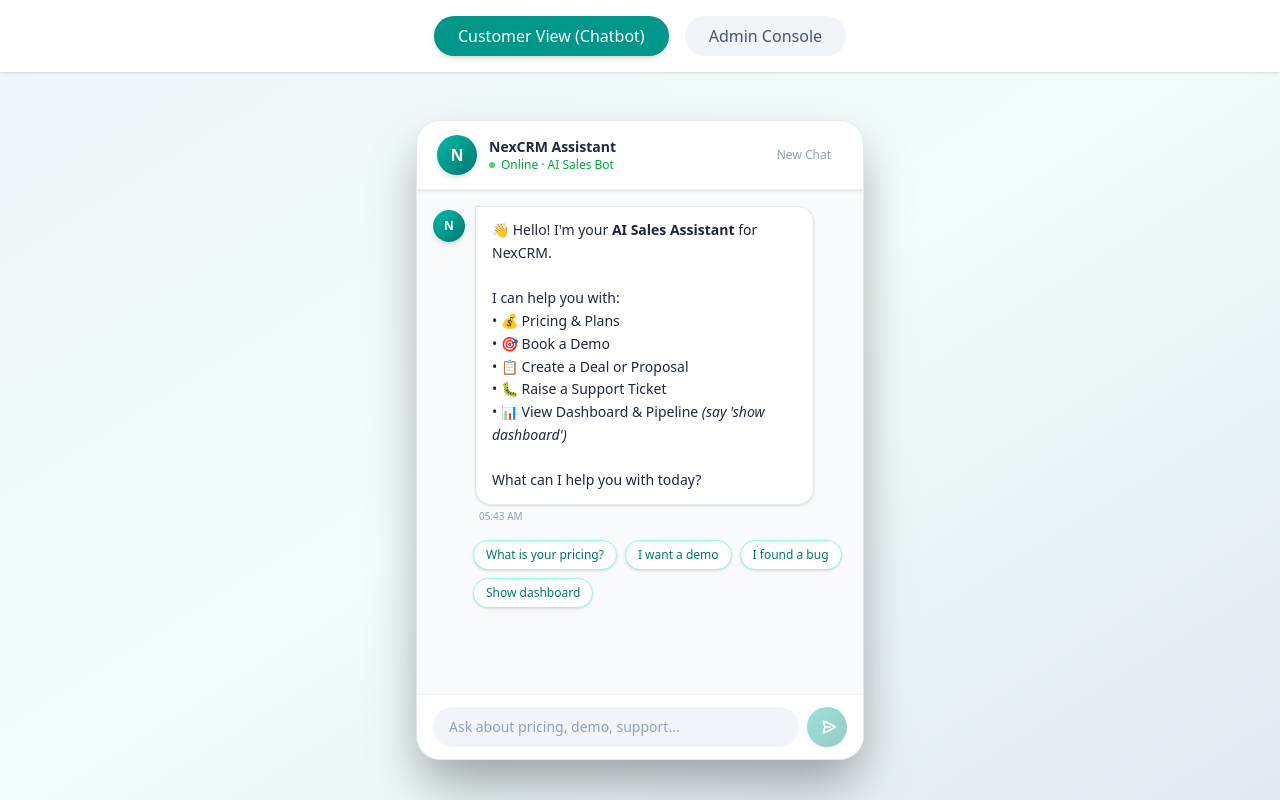
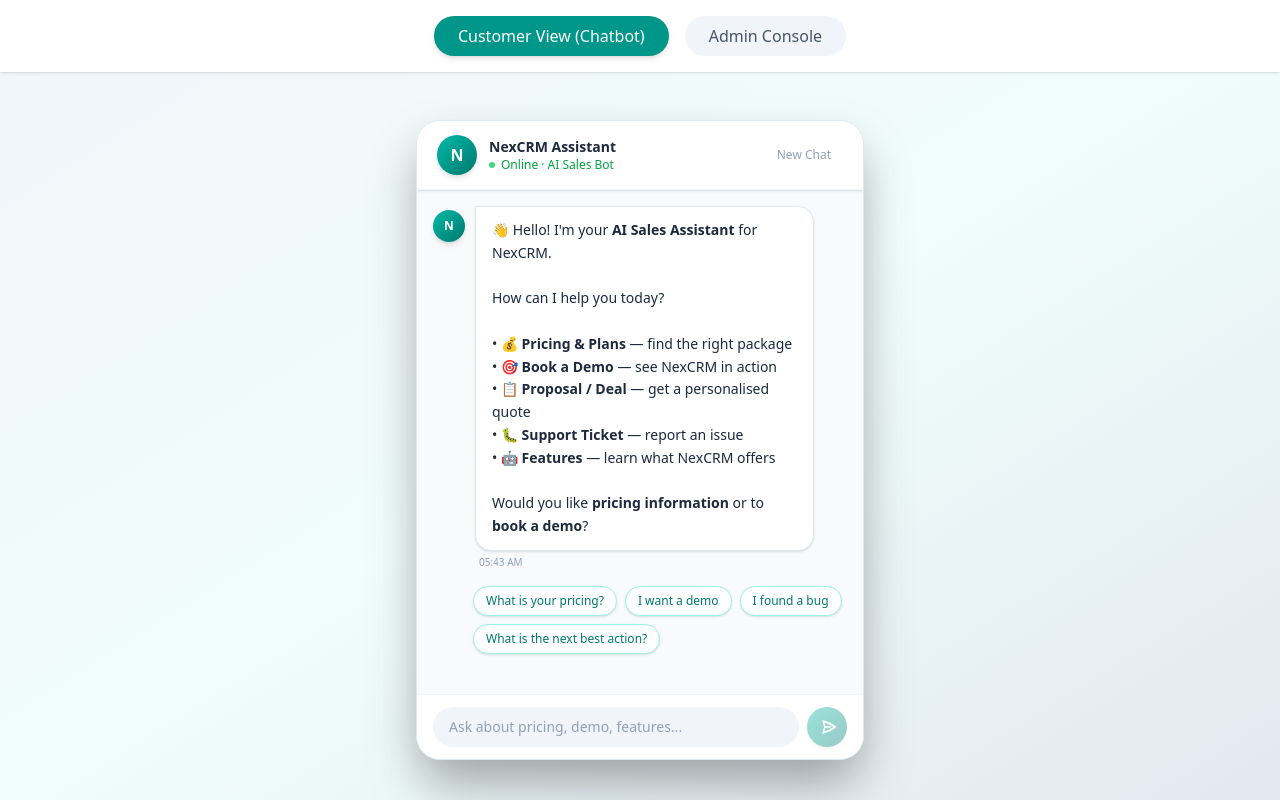
Before and after one commit to Abhikantamani/crm-backend, a React (Vite) app in the folder crm-frontend/: page / in a window 1280 px wide. Built offline with nearby package versions, Linux system fonts and the light colour scheme.

Commit message:
Final CRM bot - complete PDF demo

```diff
--- a/crm-frontend/src/components/CrmChatbot.jsx
+++ b/crm-frontend/src/components/CrmChatbot.jsx
@@ -14,14 +14,14 @@ const PricingCard = () => (
     </div>
     <div className="divide-y divide-slate-100">
       {[
-        { label: 'Basic',      price: '₹8,000',  note: '/month · up to 5 users',      highlight: false },
-        { label: 'Pro',        price: '₹20,000', note: '/month · up to 20 users',     highlight: true  },
-        { label: 'Enterprise', price: '₹45,000', note: '/month · unlimited users',    highlight: false },
-      ].map(({ label, price, note, highlight }) => (
-        <div key={label} className={`flex items-center justify-between px-4 py-3 ${highlight ? 'bg-teal-50' : ''}`}>
+        { label: 'Basic',      price: '₹8,000',  note: '/month · up to 5 users',      tag: null       },
+        { label: 'Pro',        price: '₹20,000', note: '/month · up to 20 users',     tag: 'Popular'  },
+        { label: 'Enterprise', price: '₹45,000', note: '/month · unlimited users',    tag: null       },
+      ].map(({ label, price, note, tag }) => (
+        <div key={label} className={`flex items-center justify-between px-4 py-3 ${tag ? 'bg-teal-50' : ''}`}>
           <div className="flex items-center gap-2">
             <span className="text-sm font-medium text-slate-700">{label}</span>
-            {highlight && <span className="text-[10px] bg-teal-600 text-white px-1.5 py-0.5 rounded-full font-semibold">Popular</span>}
+            {tag && <span className="text-[10px] bg-teal-600 text-white px-1.5 py-0.5 rounded-full font-semibold">{tag}</span>}
           </div>
           <div className="text-right">
             <span className="text-sm font-bold text-slate-900">{price}</span>
@@ -30,8 +30,8 @@ const PricingCard = () => (
         </div>
       ))}
     </div>
-    <div className="px-4 py-2 bg-slate-50 text-xs text-slate-500 text-center">
-      All plans include 30-day free trial
+    <div className="px-4 py-2 bg-slate-50 text-xs text-slate-400 text-center">
+      All plans include 30-day free trial · No credit card required
     </div>
   </div>
 );
@@ -39,27 +39,37 @@ const PricingCard = () => (
 // ── Markdown renderer ─────────────────────────────────────────
 function renderMarkdown(text) {
   return text.split('\n').map((line, i) => {
+    const isLast = i === text.split('\n').length - 1;
+    // Table row
+    if (line.startsWith('|') && line.endsWith('|')) {
+      const cells = line.split('|').filter(c => c.trim() !== '');
+      const isSep = cells.every(c => /^[-: ]+$/.test(c));
+      if (isSep) return null;
+      return (
+        <div key={i} className="flex text-xs font-mono border-b border-slate-100 last:border-0">
+          {cells.map((cell, j) => (
+            <span key={j} className="flex-1 px-2 py-1 text-slate-700">{cell.trim()}</span>
+          ))}
+        </div>
+      );
+    }
     const parts = line.split(/(\*\*[^*]+\*\*|`[^`]+`|\*[^*]+\*)/g);
     const rendered = parts.map((part, j) => {
       if (part.startsWith('**') && part.endsWith('**'))
-        return <strong key={j} className="font-semibold">{part.slice(2, -2)}</strong>;
+        return <strong key={j}>{part.slice(2, -2)}</strong>;
       if (part.startsWith('`') && part.endsWith('`'))
         return <code key={j} className="bg-slate-100 text-teal-700 px-1.5 py-0.5 rounded text-xs font-mono">{part.slice(1, -1)}</code>;
       if (part.startsWith('*') && part.endsWith('*'))
         return <em key={j}>{part.slice(1, -1)}</em>;
-      // Render | table rows as formatted text
-      if (line.startsWith('|') && line.endsWith('|')) {
-        return <span key={j} className="font-mono text-xs">{part}</span>;
-      }
       return <span key={j}>{part}</span>;
     });
-    return <span key={i}>{rendered}{i < text.split('\n').length - 1 ? '\n' : ''}</span>;
-  });
+    return <span key={i}>{rendered}{!isLast ? '\n' : ''}</span>;
+  }).filter(Boolean);
 }
 
 // ── Message Bubble ────────────────────────────────────────────
 function MessageBubble({ msg }) {
-  const isBot     = msg.sender === 'bot';
+  const isBot      = msg.sender === 'bot';
   const hasPricing = isBot && msg.text.includes('[SHOW_PRICING]');
   const cleanText  = msg.text.replace('[SHOW_PRICING]', '').trim();
 
@@ -79,7 +89,7 @@ function MessageBubble({ msg }) {
           {isBot ? renderMarkdown(cleanText) : cleanText}
         </div>
         {hasPricing && <PricingCard />}
-        <p className={`text-[10px] mt-1 ${isBot ? 'text-slate-400 ml-1' : 'text-slate-400 text-right'}`}>
+        <p className={`text-[10px] mt-1 text-slate-400 ${isBot ? 'ml-1' : 'text-right'}`}>
           {new Date().toLocaleTimeString([], { hour: '2-digit', minute: '2-digit' })}
         </p>
       </div>
@@ -87,12 +97,12 @@ function MessageBubble({ msg }) {
   );
 }
 
-// ── Quick Reply Chips ─────────────────────────────────────────
-const QUICK_REPLIES = [
+// ── Quick Chips ───────────────────────────────────────────────
+const CHIPS = [
   "What is your pricing?",
   "I want a demo",
   "I found a bug",
-  "Show dashboard",
+  "What is the next best action?",
 ];
 
 // ── Main Component ────────────────────────────────────────────
@@ -101,9 +111,9 @@ export default function CrmChatbot() {
   const bottomRef = useRef(null);
   const inputRef  = useRef(null);
 
-  const WELCOME_MSG = "👋 Hello! I'm your **AI Sales Assistant** for NexCRM.\n\nI can help you with:\n• 💰 Pricing & Plans\n• 🎯 Book a Demo\n• 📋 Create a Deal or Proposal\n• 🐛 Raise a Support Ticket\n• 📊 View Dashboard & Pipeline *(say 'show dashboard')*\n\nWhat can I help you with today?";
+  const WELCOME = "👋 Hello! I'm your **AI Sales Assistant** for NexCRM.\n\nHow can I help you today?\n\n• 💰 **Pricing & Plans** — find the right package\n• 🎯 **Book a Demo** — see NexCRM in action\n• 📋 **Proposal / Deal** — get a personalised quote\n• 🐛 **Support Ticket** — report an issue\n• 🤖 **Features** — learn what NexCRM offers\n\nWould you like **pricing information** or to **book a demo**?";
 
-  const [messages,  setMessages]  = useState([{ sender: 'bot', text: WELCOME_MSG }]);
+  const [messages,  setMessages]  = useState([{ sender: 'bot', text: WELCOME }]);
   const [input,     setInput]     = useState('');
   const [isLoading, setIsLoading] = useState(false);
   const [convState, setConvState] = useState('IDLE');
@@ -116,26 +126,22 @@ export default function CrmChatbot() {
   const send = async (text) => {
     const trimmed = text.trim();
     if (!trimmed || isLoading) return;
-
     setMessages(prev => [...prev, { sender: 'user', text: trimmed }]);
     setInput('');
     setIsLoading(true);
-
     try {
       const res = await fetch(`${BACKEND_URL}/chat`, {
-        method:  'POST',
+        method: 'POST',
         headers: { 'Content-Type': 'application/json' },
         body: JSON.stringify({
-          message:  trimmed,
-          user_id:  sessionId.current,
-          state:    convState,
-          data:     convData,
+          message: trimmed,
+          user_id: sessionId.current,
+          state:   convState,
+          data:    convData,
         }),
       });
-
       if (!res.ok) throw new Error(`HTTP ${res.status}`);
       const result = await res.json();
-
       setConvState(result.state || 'IDLE');
       setConvData(result.data   || {});
       setMessages(prev => [...prev, { sender: 'bot', text: result.response }]);
@@ -143,7 +149,7 @@ export default function CrmChatbot() {
       console.error(err);
       setMessages(prev => [...prev, {
         sender: 'bot',
-        text: "⚠️ I'm having trouble connecting right now. Please try again in a moment."
+        text: "⚠️ I'm having trouble connecting right now. Please try again in a moment.\n\n*(If this is the first message, Render may be waking up — please wait 30 seconds and try again)*"
       }]);
     } finally {
       setIsLoading(false);
@@ -152,13 +158,12 @@ export default function CrmChatbot() {
   };
 
   const handleSubmit = (e) => { e.preventDefault(); send(input); };
-  const handleChip   = (chip) => send(chip);
 
   const handleReset = () => {
     sessionId.current = generateSessionId();
     setConvState('IDLE');
     setConvData({});
-    setMessages([{ sender: 'bot', text: WELCOME_MSG }]);
+    setMessages([{ sender: 'bot', text: WELCOME }]);
   };
 
   const showChips = messages.length <= 2 && !isLoading;
@@ -166,7 +171,7 @@ export default function CrmChatbot() {
   return (
     <div className="flex flex-col h-[640px] bg-slate-50 rounded-3xl overflow-hidden shadow-2xl border border-slate-200">
 
-      {/* ── Header ── */}
+      {/* Header */}
       <div className="bg-white px-5 py-3.5 border-b border-slate-100 flex items-center justify-between shadow-sm">
         <div className="flex items-center gap-3">
           <div className="w-10 h-10 rounded-full bg-gradient-to-br from-teal-500 to-teal-700 flex items-center justify-center shadow-md">
@@ -181,20 +186,19 @@ export default function CrmChatbot() {
           </div>
         </div>
         <button onClick={handleReset}
-          className="text-xs text-slate-400 hover:text-teal-600 transition-colors px-3 py-1.5 rounded-full hover:bg-teal-50 font-medium">
+          className="text-xs text-slate-400 hover:text-teal-600 transition px-3 py-1.5 rounded-full hover:bg-teal-50 font-medium">
           New Chat
         </button>
       </div>
 
-      {/* ── Messages ── */}
+      {/* Messages */}
       <div className="flex-1 overflow-y-auto px-4 pt-4 pb-2">
         {messages.map((msg, i) => <MessageBubble key={i} msg={msg} />)}
 
-        {/* Quick reply chips */}
         {showChips && (
           <div className="flex flex-wrap gap-2 mb-3 ml-10">
-            {QUICK_REPLIES.map(chip => (
-              <button key={chip} onClick={() => handleChip(chip)}
+            {CHIPS.map(chip => (
+              <button key={chip} onClick={() => send(chip)}
                 className="text-xs bg-white border border-teal-200 text-teal-700 px-3 py-1.5 rounded-full hover:bg-teal-50 hover:border-teal-400 transition font-medium shadow-sm">
                 {chip}
               </button>
@@ -202,7 +206,6 @@ export default function CrmChatbot() {
           </div>
         )}
 
-        {/* Typing indicator */}
         {isLoading && (
           <div className="flex justify-start mb-4">
             <div className="w-8 h-8 rounded-full bg-gradient-to-br from-teal-500 to-teal-700 flex items-center justify-center mr-2.5 mt-1 flex-shrink-0">
@@ -210,7 +213,7 @@ export default function CrmChatbot() {
             </div>
             <div className="bg-white border border-slate-200 rounded-2xl rounded-tl-none px-4 py-3 shadow-sm">
               <div className="flex gap-1 items-center h-4">
-                {[0,150,300].map(d => (
+                {[0, 150, 300].map(d => (
                   <span key={d} className="w-2 h-2 bg-teal-400 rounded-full animate-bounce"
                     style={{ animationDelay: `${d}ms` }} />
                 ))}
@@ -221,12 +224,12 @@ export default function CrmChatbot() {
         <div ref={bottomRef} />
       </div>
 
-      {/* ── Input ── */}
+      {/* Input */}
       <form onSubmit={handleSubmit} className="px-4 py-3 bg-white border-t border-slate-100">
         <div className="flex gap-2 items-center">
           <input ref={inputRef} type="text" value={input}
             onChange={e => setInput(e.target.value)}
-            placeholder="Ask about pricing, demo, support..."
+            placeholder="Ask about pricing, demo, features..."
             disabled={isLoading}
             className="flex-1 px-4 py-2.5 text-sm bg-slate-100 rounded-full focus:outline-none focus:ring-2 focus:ring-teal-400 focus:bg-white transition disabled:opacity-50 text-slate-800 placeholder-slate-400"
           />
```
